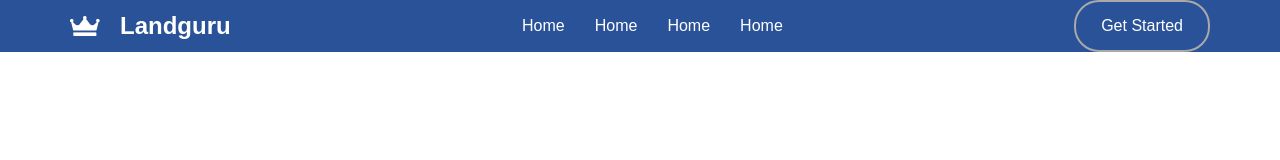
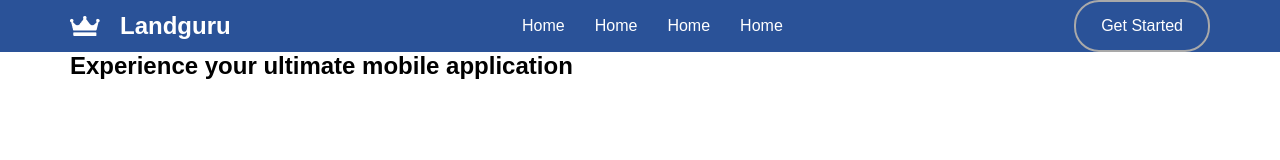
Before and after one commit to hhamidullohhub/landguru, a plain HTML site: page index.html in a window 1280 px wide. Drawn offline with Linux system fonts and the light colour scheme.

Commit message:
experinenceall

```diff
--- a/index.html
+++ b/index.html
@@ -42,5 +42,18 @@
         </nav>
     </header>
 
+    <main>
+        <section>
+            <div class="container">
+                <div class="Experience-all">
+                    <div class="Experience-text">
+                        <h1>Experience your ultimate mobile
+                            application</h1>
+                    </div>
+                </div>
+            </div>
+        </section>
+    </main>
+
 </body>
 </html>
```
